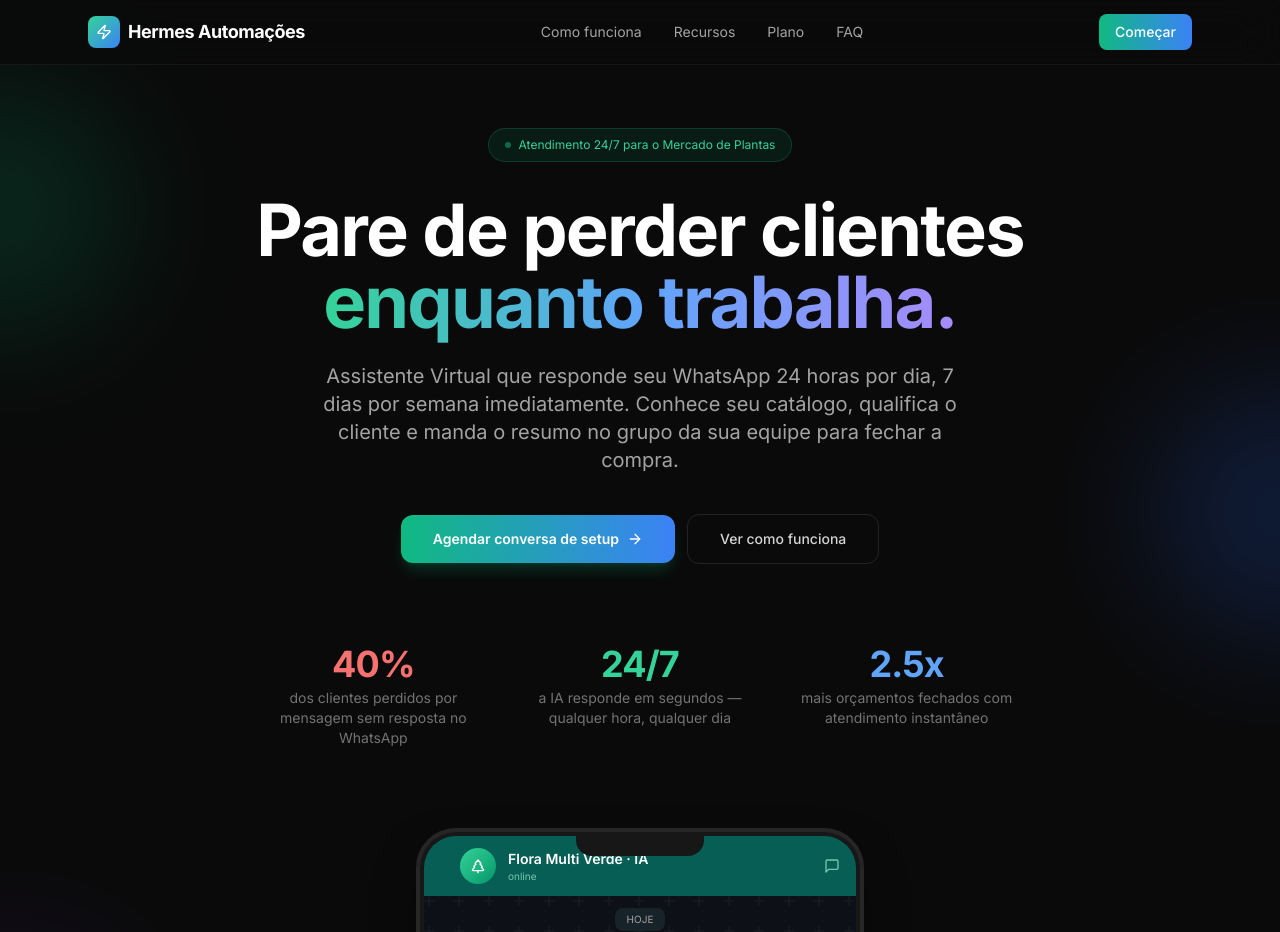
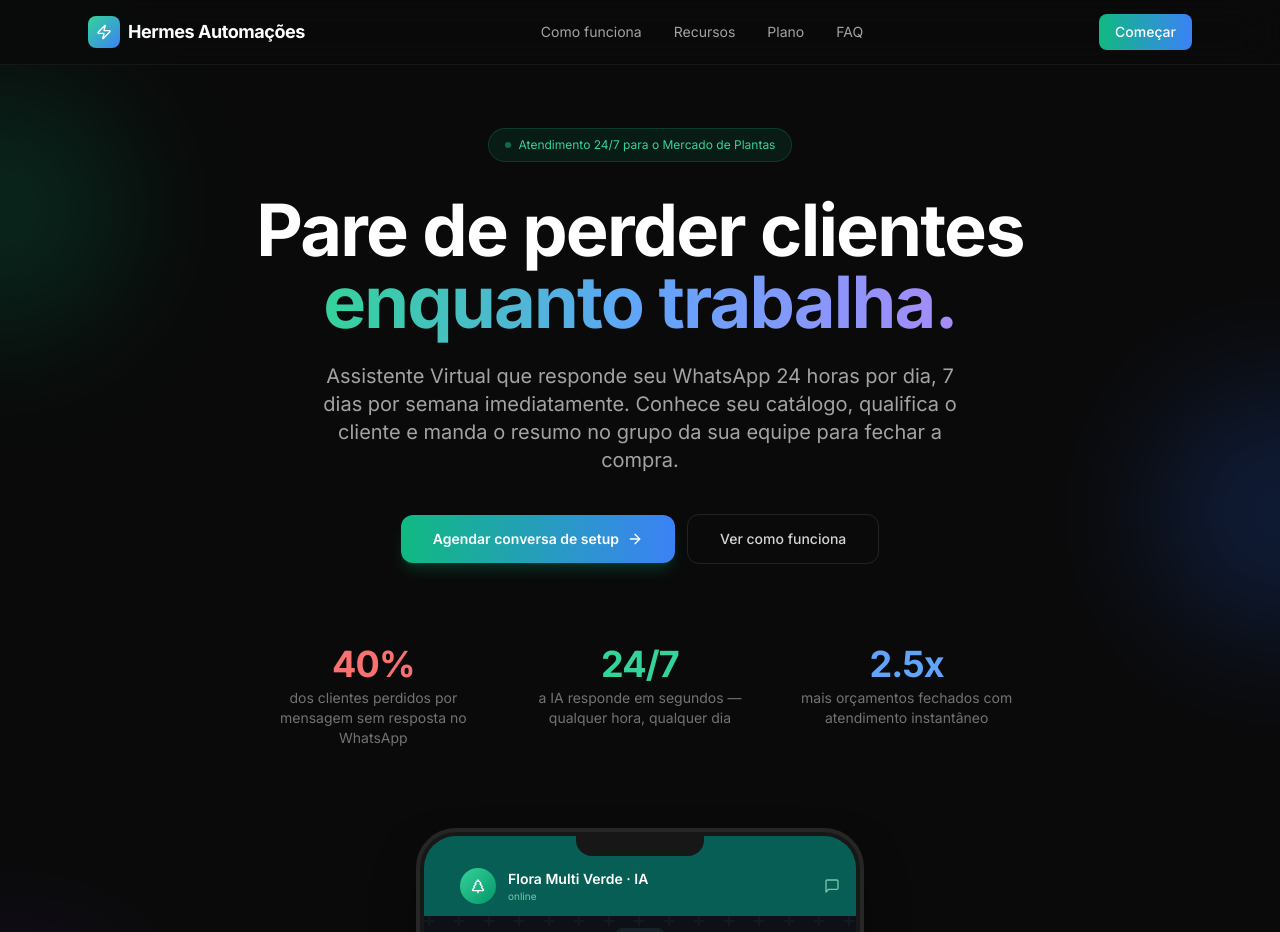
Before and after one commit to mubcar/aoa-mvp, a React (Vite) app in the folder frontend/: page / in a window 1280 px wide. Shown: the top 932 px of the page. Built offline with nearby package versions, Linux system fonts and the light colour scheme; no server answers.

Commit message:
fix: padding no header do WhatsApp para nao ser cortado pelo notch

```diff
--- a/frontend/src/pages/Landing.jsx
+++ b/frontend/src/pages/Landing.jsx
@@ -295,7 +295,7 @@ export function Landing() {
             <div className="absolute top-0 left-1/2 -translate-x-1/2 w-32 h-6 bg-neutral-900 rounded-b-2xl z-10" />
             <div className="rounded-[2rem] overflow-hidden">
               {/* WhatsApp header */}
-              <div className="bg-[#075E54] px-4 py-3 flex items-center gap-3">
+              <div className="bg-[#075E54] px-4 pt-8 pb-3 flex items-center gap-3">
                 <div className="w-2 h-2" />
                 <div className="w-9 h-9 rounded-full bg-gradient-to-br from-emerald-400 to-emerald-600 flex items-center justify-center flex-shrink-0">
                   <TreePine className="w-4 h-4 text-white" />
```
